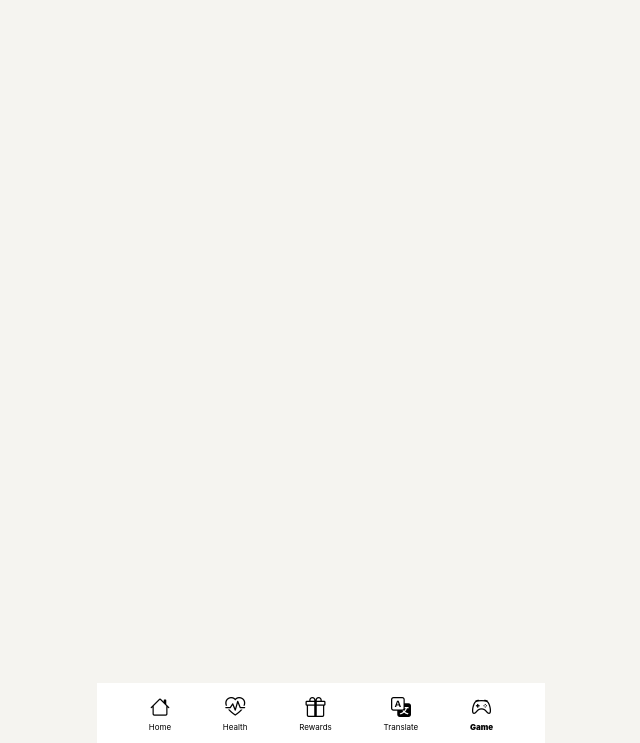
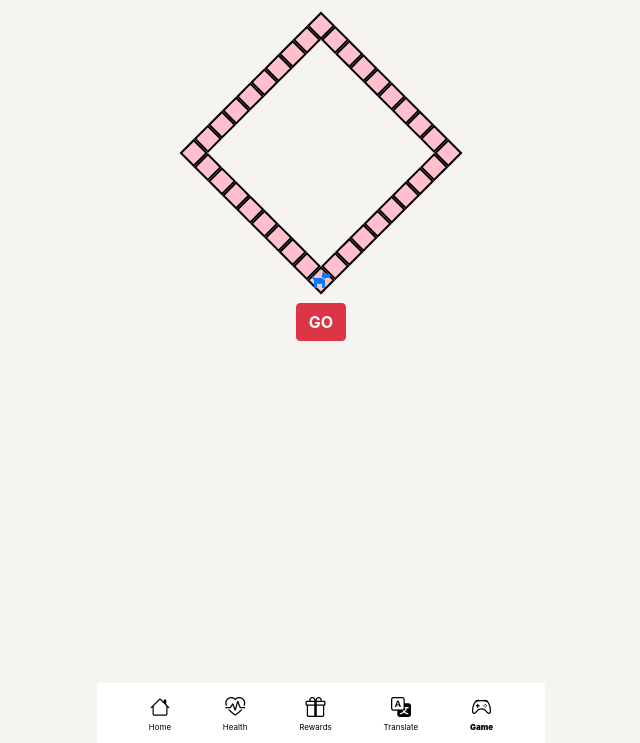
Before and after one commit to UltraRaptorYT/IdeateCOMM2023, a plain HTML site: page game.html in a window 1280 px wide. Shown: the part 57-800 px from the top of the page, without its empty margins (319-959 px from the left). Drawn offline with nearby package versions, Linux system fonts and the light colour scheme.

Commit message:
Worked on Game

```diff
--- /dev/null
+++ b/css/game.css
@@ -0,0 +1,40 @@
+#board {
+  display: grid;
+  grid-template-columns: repeat(10, 20px);
+  grid-template-rows: repeat(10, 20px);
+  width: fit-content;
+  rotate: 45deg;
+}
+
+#board > div.block {
+  background: pink;
+  width: 20px;
+  aspect-ratio: 1;
+  border: 2px solid black;
+  box-sizing: border-box;
+}
+
+.col-span-8 {
+  grid-column: span 8;
+}
+.row-span-8 {
+  grid-row: span 8;
+}
+
+#boardWrapper {
+  width: 300px;
+  aspect-ratio: 1;
+  margin: 0 auto;
+  display: flex;
+  justify-content: center;
+  align-items: center;
+}
+
+#player {
+  rotate: -45deg;
+  display:flex;
+  justify-content: center;
+  align-items: center;
+  width: 15px;
+  height: 15px;
+}
--- a/game.html
+++ b/game.html
@@ -20,6 +20,7 @@
       crossorigin="anonymous"
     ></script>
     <link rel="stylesheet" href="./css/main.css" />
+    <link rel="stylesheet" href="./css/game.css" />
   </head>
   <body>
     <div class="mx-auto" id="main">
@@ -32,13 +33,23 @@
           <h5 class="fw-bold m-0">SilverLink</h5>
         </div>
       </header>
-      <div class="flex-grow-1 d-flex flex-column px-3" id="body"></div>
+      <div class="flex-grow-1 d-flex flex-column px-3" id="body">
+        <div id="boardWrapper">
+          <div id="board"></div>
+        </div>
+        <div class="d-flex justify-content-center align-items-center">
+          <button class="btn btn-danger" onclick="rollDice()">
+            <span class="font-weight-bold">GO</span>
+          </button>
+        </div>
+        <div id="grocery"></div>
+      </div>
       <nav
         class="position-fixed fixed-bottom d-flex align-items-center mx-auto"
       >
         <a
           href="./"
-          class="d-flex flex-column justify-content-center align-items-center "
+          class="d-flex flex-column justify-content-center align-items-center"
         >
           <i class="bi bi-house"></i>
           <span class="">Home</span>
@@ -87,5 +98,6 @@
       crossorigin="anonymous"
     ></script>
     <script src="./js/main.js"></script>
+    <script src="./js/game.js"></script>
   </body>
 </html>
--- /dev/null
+++ b/js/game.js
@@ -0,0 +1,22 @@
+for (let i = 0; i <= 36; i++) {
+  if (i != 11) {
+    document.getElementById(
+      "board"
+    ).innerHTML += `<div class="block" data-pos="${36 - i}">
+    ${
+      36 - i == 0
+        ? `
+<div id="player" class="text-primary">
+  <i class="fa-solid fa-dog"></i>
+</div>
+`
+        : ""
+    }
+    </div>`;
+  } else {
+    document.getElementById(
+      "board"
+    ).innerHTML += `<div class="col-span-8 row-span-8"></div>
+`;
+  }
+}
```
